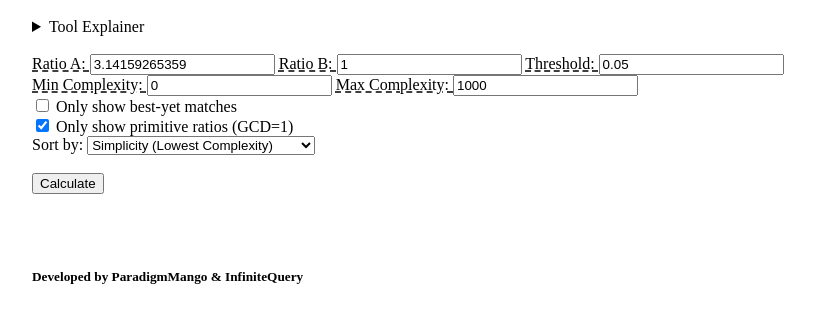
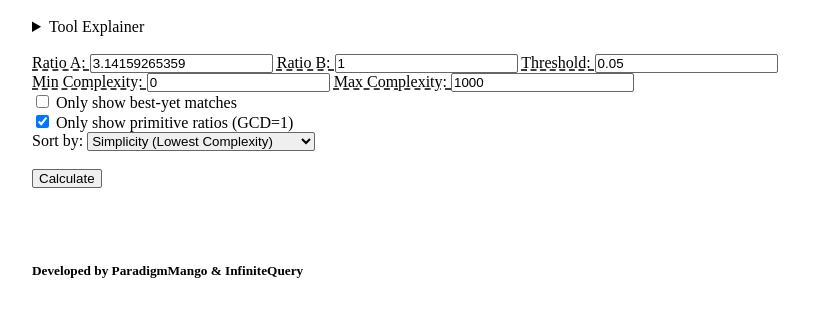
Before and after one commit to ParadigmMango2/RatioMatcher, a plain HTML site: page index.html in a window 1280 px wide. Shown: the part 80-402 px from the top of the page, without its empty margins (183-998 px from the left). Drawn offline with Linux system fonts and the light colour scheme.

Commit message:
Fix input element styles.
Change invalid text input style to correct contrast on light themes.

```diff
--- a/styles.css
+++ b/styles.css
@@ -9,8 +9,13 @@ body {
 
 
 #ratio-matcher {
+  input, select, button {
+    border: 1px solid #666666;
+    border-radius: 2px;
+  }
+
   input:invalid {
-    background-color: #cc0000;
+    background-color: #ff000055;
   }
 
   input[type='number'] {
```
